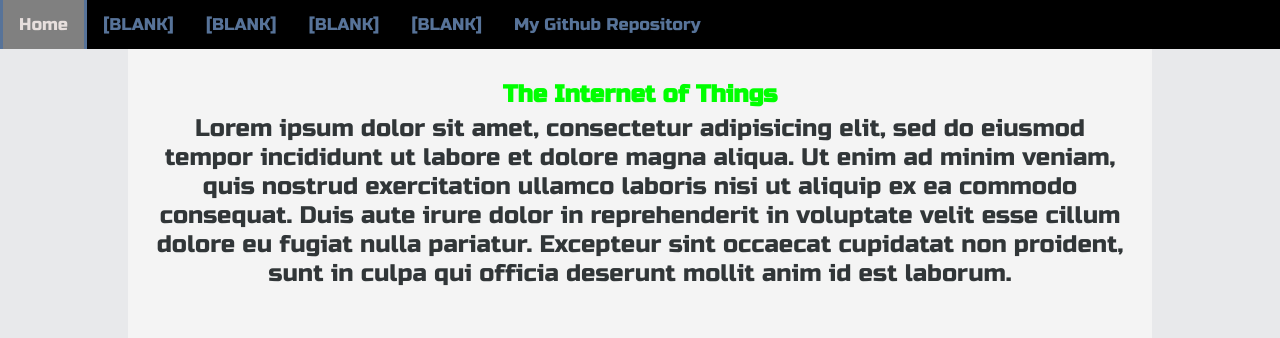
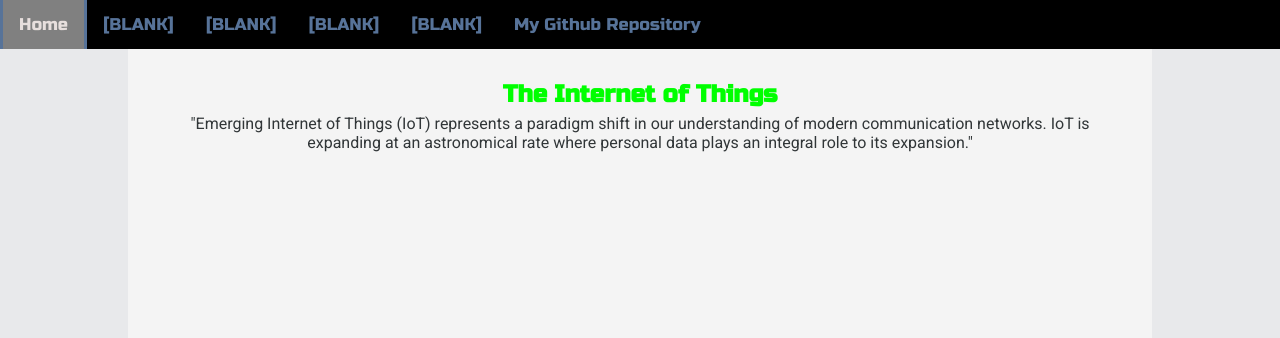
Before and after one commit to Fishy399/idiot101300.github.io, a plain HTML site: page index.html in a window 1280 px wide. Shown: the top 338 px of the page. Drawn offline with Linux system fonts and the light colour scheme.

Commit message:
Added central quote and removed sample text

```diff
--- a/css/stylesheet.css
+++ b/css/stylesheet.css
@@ -158,3 +158,7 @@ footer {
   font-family: 'Russo One', sans-serif;
   font-size: 24px;
 }
+
+.quote{
+
+}
--- a/index.html
+++ b/index.html
@@ -56,7 +56,7 @@
 <section class="centerText">
   <div class="container">
     <h1>The Internet of Things</h1>
-    <p class="frontPage">Lorem ipsum dolor sit amet, consectetur adipisicing elit, sed do eiusmod tempor incididunt ut labore et dolore magna aliqua. Ut enim ad minim veniam, quis nostrud exercitation ullamco laboris nisi ut aliquip ex ea commodo consequat. Duis aute irure dolor in reprehenderit in voluptate velit esse cillum dolore eu fugiat nulla pariatur. Excepteur sint occaecat cupidatat non proident, sunt in culpa qui officia deserunt mollit anim id est laborum.</p>
+    <p class="quote">"Emerging Internet of Things (IoT) represents a paradigm shift in our understanding of modern communication networks. IoT is expanding at an astronomical rate where personal data plays an integral role to its expansion."</p>
   </div>
 </section>
 
```
